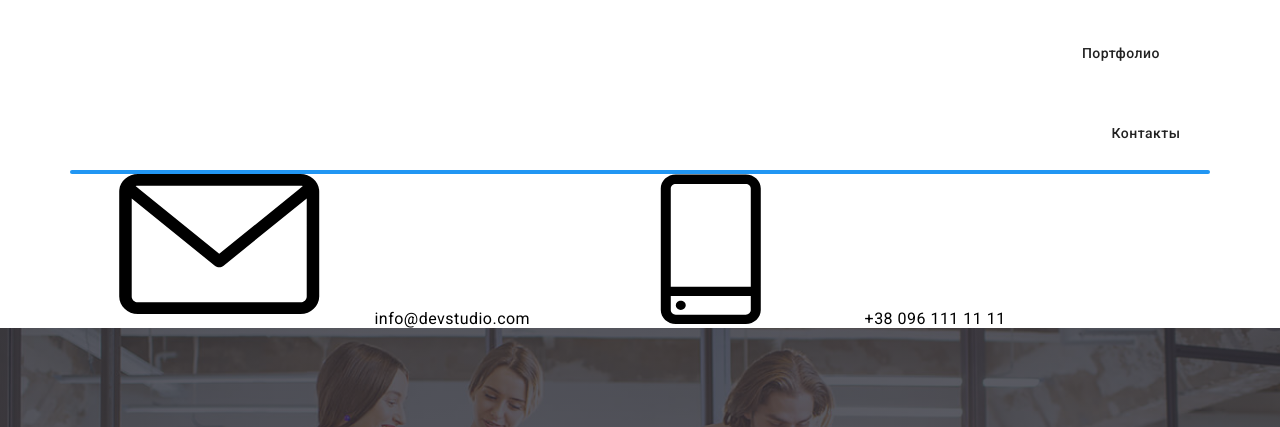
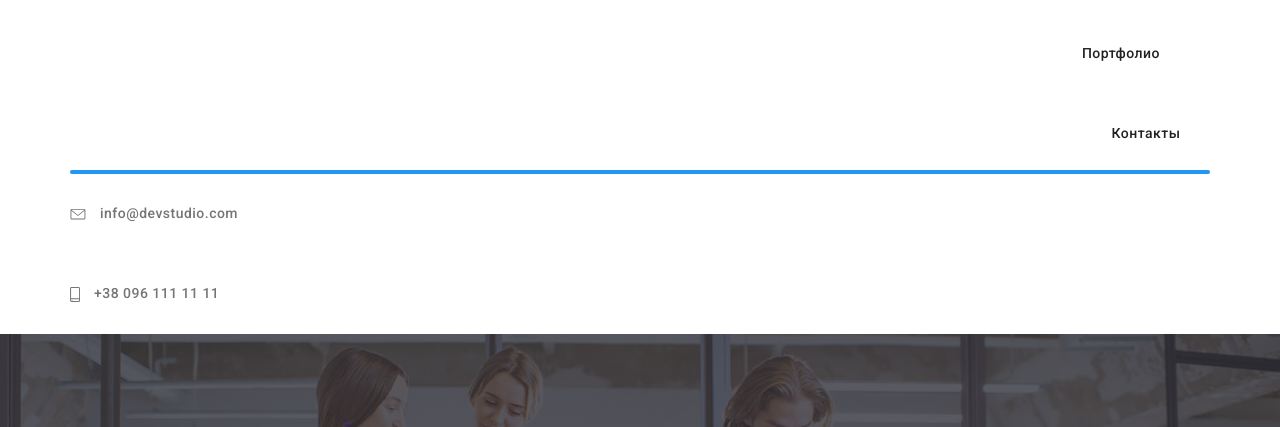
Before and after one commit to NadyaGlushchenko/goit-markup-hw-08, a plain HTML site: page index.html in a window 1280 px wide. Shown: the part 66-493 px from the top of the page. Drawn offline with nearby package versions, Linux system fonts and the light colour scheme.

Commit message:
вносит изменения в нав

```diff
--- a/sass/components/_commonstyles.scss
+++ b/sass/components/_commonstyles.scss
@@ -93,6 +93,7 @@ img {
 }
 
 .menu-conteiner {
+  display: none;
   display: inline-flex;
   text-align: center;
   font-size: 14px;
@@ -147,7 +148,7 @@ img {
 }
 
 .nav-contacts {
-  display: flex;
+  // display: flex;
 
   margin-left: auto;
 
@@ -162,45 +163,45 @@ img {
   }
 }
 
-// .contacts .link {
-//   color: $text-grey;
-//   text-decoration: none;
-//   font-size: 14px;
-//   line-height: 1.14;
-//   font-weight: 500;
-//   display: block;
-//   padding-top: 32px;
-//   padding-bottom: 32px;
-//   transition: color 250ms cubic-bezier(0.4, 0, 0.2, 1);
-//   &:hover,
-//   &:focus {
-//     color: $background-color;
-//   }
-// }
+.contacts .link {
+  color: $text-grey;
+  text-decoration: none;
+  font-size: 14px;
+  line-height: 1.14;
+  font-weight: 500;
+  display: block;
+  padding-top: 32px;
+  padding-bottom: 32px;
+  transition: color 250ms cubic-bezier(0.4, 0, 0.2, 1);
+  &:hover,
+  &:focus {
+    color: $background-color;
+  }
+}
 
-// .envelope {
-//   width: 16px;
-//   height: 11.2px;
-//   .nav-icon:hover .link &,
-//   .nav-icon:focus .link & {
-//     fill: $background-color;
-//   }
-// }
+.envelope {
+  width: 16px;
+  height: 11.2px;
+  .nav-icon:hover .link &,
+  .nav-icon:focus .link & {
+    fill: $background-color;
+  }
+}
 
-// .smartphone {
-//   width: 10px;
-//   height: 15px;
-//   .nav-icon:hover .link &,
-//   .nav-icon:focus .link & {
-//     fill: $background-color;
-//   }
-// }
+.smartphone {
+  width: 10px;
+  height: 15px;
+  .nav-icon:hover .link &,
+  .nav-icon:focus .link & {
+    fill: $background-color;
+  }
+}
 
-// .decor {
-//   margin-right: 10px;
-//   fill: $text-grey;
-//   vertical-align: middle;
-// }
+.decor {
+  margin-right: 10px;
+  fill: $text-grey;
+  vertical-align: middle;
+}
 
 // ФУТЕР
 
```
Also changed, not shown: css/main.css, css/main.min.css, css/portfolio.css, css/portfolio.min.css, 4 other files.
